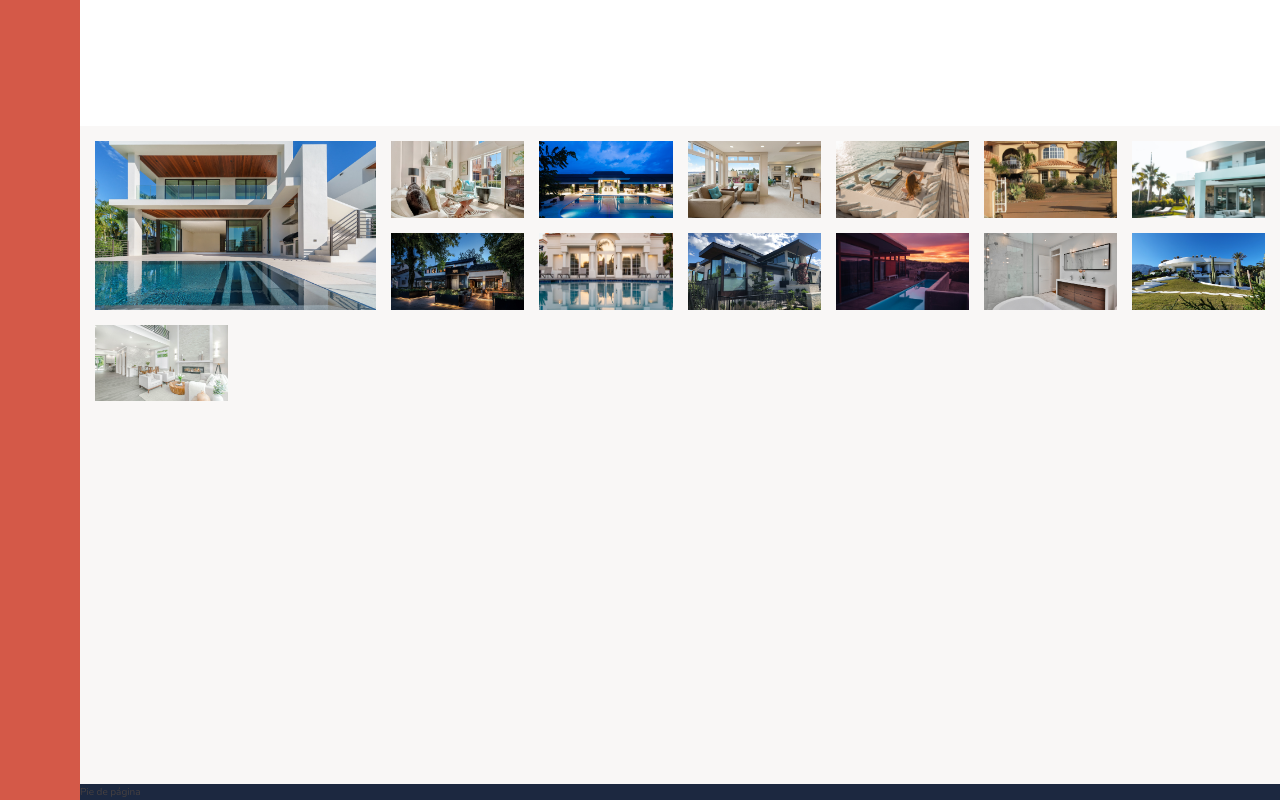
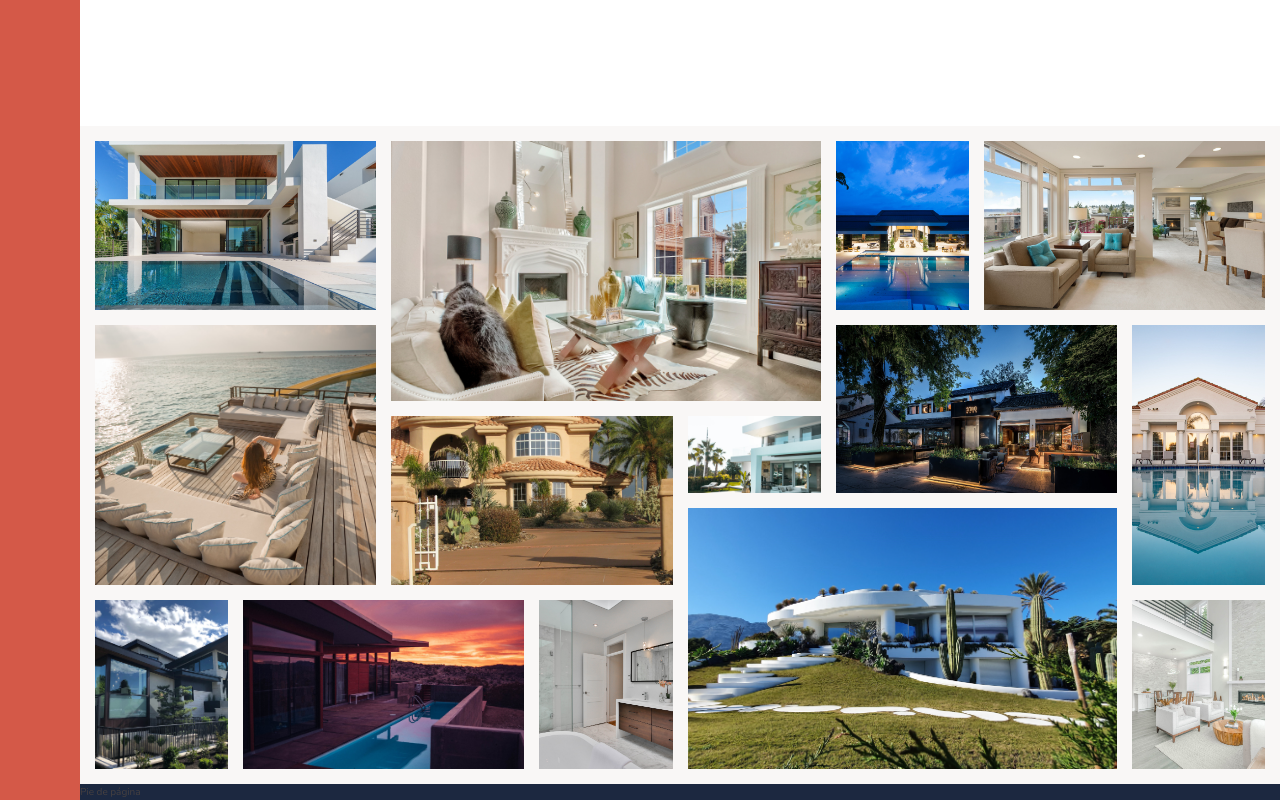
Before and after one commit to gerardoparrajc/css-grid, a website: page index.html in a window 1280 px wide. Shown: the part 3215-4015 px from the top of the page. Drawn offline with nearby package versions, Linux system fonts and the light colour scheme.

Commit message:
Asignada a cada imagen la/s celdas que le corresponden

```diff
--- a/sass/_gallery.scss
+++ b/sass/_gallery.scss
@@ -15,45 +15,73 @@
             grid-row: 1 / span 2;
             grid-column: 1 / span 2;
         }
+
         &--2 {
+            grid-row: 1 / span 3;
+            grid-column: 3 / span 3;
+        }
 
+        &--3 {
+            grid-row: 1 / span 2;
+            grid-column: 6 / 7;
         }
-        &--3 {
 
+        &--4 {
+            grid-row: 1 / span 2;
+            grid-column: 7 / -1;
         }
-        &--4 {
 
+        &--5 {
+            grid-row: 3 / span 3;
+            grid-column: 1 / span 2;
         }
-        &--5 {
 
+        &--6 {
+            grid-row: 4 / span 2;
+            grid-column: 3 / span 2;
         }
-        &--6 {
 
+        &--7 {
+            grid-row: 4 / 5;
+            grid-column: 5 / 6;
         }
-        &--7 {
 
+        &--8 {
+            grid-row: 3 / span 2;
+            grid-column: 6 / span 2;
         }
-        &--8 {
 
+        &--9 {
+            grid-row: 3 / span 3;
+            grid-column: 8 / -1;
         }
-        &--9 {
 
+        &--10 {
+            grid-row: 6 / span 2;
+            grid-column: 1 / 2;
         }
-        &--10 {
 
+        &--11 {
+            grid-row: 6 / span 2;
+            grid-column: 2 / span 2;
         }
-        &--11 {
 
+        &--12 {
+            grid-row: 6 / span 2;
+            grid-column: 4 / 5;
         }
-        &--12 {
 
+        &--13 {
+            grid-row: 5 / span 3;
+            grid-column: 5 / span 3;
         }
-        &--13 {
 
+        &--14 {
+            grid-row: 6 / span 2;
+            grid-column: 8 / -1;
         }
-        &--14 {
 
-        }
+
     }
 
     &__img {
```
Also changed, not shown: css/style.css.
